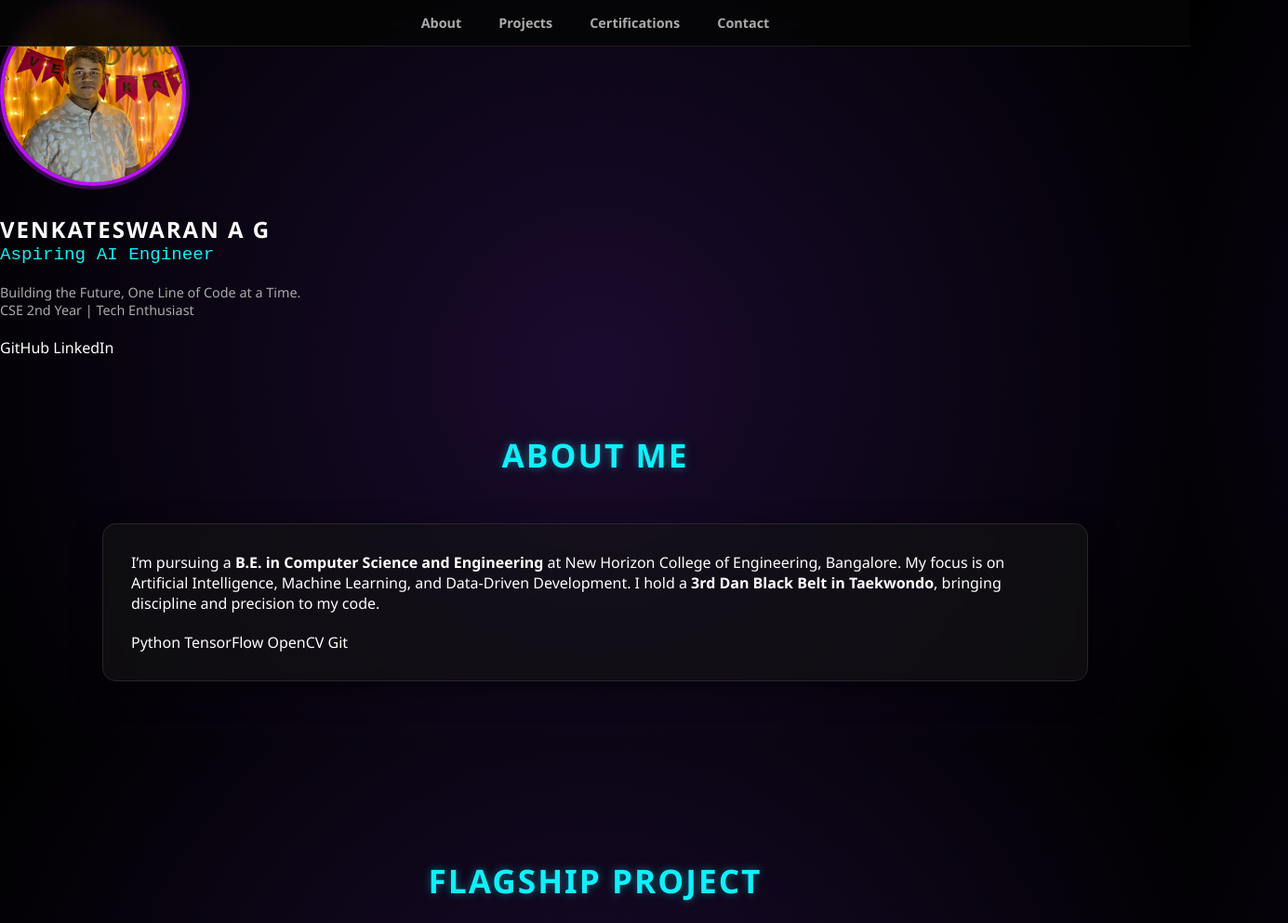
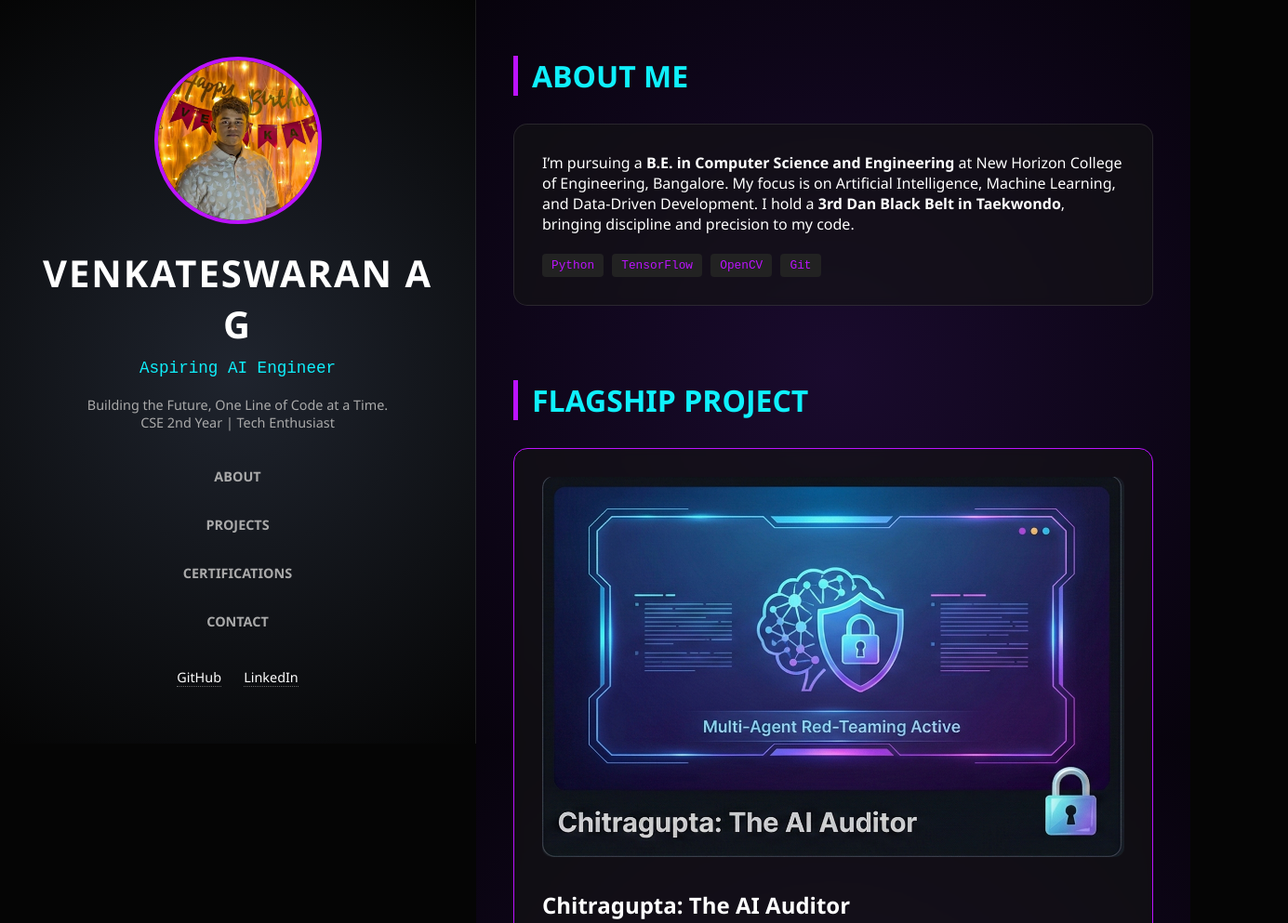
Before and after one commit to Venkateswaran-A-G/Portfolio, a plain HTML site: page index.html in a window 1280 px wide. Shown: the top 993 px of the page at 93% size, 1385 px wide, since content can reach past the window. Drawn offline with Linux system fonts and the light colour scheme.

Commit message:
Refactor CSS for layout and styling improvements

```diff
--- a/style.css
+++ b/style.css
@@ -17,80 +17,54 @@ body {
     background-color: var(--bg-dark);
     color: var(--text-main);
     font-family: var(--font-main);
-    overflow-x: hidden;
-    /* Subtle background gradient */
+    /* No body scroll hidden - let the page handle it */
+}
+
+/* --- 2. SPLIT LAYOUT STRUCTURE --- */
+.split-layout {
+    display: flex;
+    min-height: 100vh;
+}
+
+/* LEFT PANEL (FIXED) */
+.left-panel {
+    width: 40%;
+    height: 100vh;
+    position: sticky; /* This makes it fixed while right side scrolls */
+    top: 0;
+    background: radial-gradient(circle at center, #1f242e 0%, #050505 100%);
+    display: flex;
+    align-items: center;
+    justify-content: center;
+    border-right: 1px solid var(--glass-border);
+    padding: 40px;
+    z-index: 10;
+}
+
+.hero-content {
+    text-align: center;
+}
+
+/* RIGHT PANEL (SCROLLABLE) */
+.right-panel {
+    width: 60%;
+    background-color: var(--bg-dark);
+    padding: 60px 40px;
+    /* Optional: Subtle pattern for right side */
     background-image: radial-gradient(circle at 50% 50%, #1a0b2e 0%, #000000 100%);
     background-attachment: fixed;
 }
 
-h1, h2, h3 {
-    font-family: var(--font-main);
-    text-transform: uppercase;
-    letter-spacing: 2px;
-    color: #fff;
-}
-
-a { text-decoration: none; color: inherit; transition: 0.3s; }
-
-/* --- 2. LAYOUT & SECTIONS --- */
-section {
-    padding: 80px 20px;
-    max-width: 1100px;
-    margin: 0 auto;
-}
-
-/* Scroll Animation Classes */
-.reveal {
-    opacity: 0;
-    transform: translateY(30px);
-    transition: all 0.8s ease-out;
-}
-.reveal.active {
-    opacity: 1;
-    transform: translateY(0);
-}
-
-/* --- 3. NAVIGATION --- */
-nav {
-    position: fixed;
-    top: 0;
-    left: 0;
-    width: 100%;
-    background: rgba(5, 5, 5, 0.9);
-    border-bottom: 1px solid var(--glass-border);
-    padding: 15px;
-    display: flex;
-    justify-content: center;
-    z-index: 1000;
-    backdrop-filter: blur(10px);
-}
-nav a {
-    margin: 0 20px;
-    font-size: 0.9rem;
-    font-weight: bold;
-    color: var(--text-muted);
-}
-nav a:hover { color: var(--neon-cyan); }
-
-/* --- 4. HERO SECTION --- */
-.hero {
-    min-height: 100vh; /* Full screen height */
-    display: flex;
-    flex-direction: column;
-    justify-content: center;
-    align-items: center;
-    text-align: center;
-    padding-top: 60px;
-}
+/* --- 3. COMPONENTS --- */
 
 .profile-pic {
-    width: 200px;
-    height: 200px;
+    width: 180px;
+    height: 180px;
     border-radius: 50%;
     object-fit: cover;
     border: 4px solid var(--neon-purple);
-    box-shadow: 0 0 40px rgba(188, 19, 254, 0.3);
-    margin-bottom: 25px;
+    box-shadow: 0 0 30px rgba(188, 19, 254, 0.3);
+    margin-bottom: 20px;
     animation: pulse 3s infinite;
 }
 @keyframes pulse {
@@ -99,40 +73,75 @@ nav a:hover { color: var(--neon-cyan); }
     100% { box-shadow: 0 0 0 0 rgba(188, 19, 254, 0); }
 }
 
-.hero h1 { font-size: 3rem; margin-bottom: 10px; text-shadow: 0 0 10px rgba(255,255,255,0.3); }
-.hero-subtitle {
-    font-family: var(--font-code);
+h1 { font-size: 2.5rem; text-transform: uppercase; letter-spacing: 2px; margin-bottom: 10px; }
+.hero-subtitle { font-family: var(--font-code); color: var(--neon-cyan); font-size: 1.1rem; }
+
+/* SIDE NAV */
+.side-nav {
+    margin-top: 30px;
+    display: flex;
+    flex-direction: column;
+    gap: 15px;
+}
+.side-nav a {
+    color: var(--text-muted);
+    text-decoration: none;
+    font-weight: bold;
+    text-transform: uppercase;
+    font-size: 0.9rem;
+    padding: 8px 15px;
+    border: 1px solid transparent;
+    border-radius: 5px;
+    transition: 0.3s;
+}
+.side-nav a:hover {
     color: var(--neon-cyan);
-    font-size: 1.2rem;
-    margin-bottom: 20px;
+    border-color: var(--neon-cyan);
+    background: rgba(15, 240, 252, 0.05);
 }
 
-/* --- 5. CARDS (Glassmorphism) --- */
+.social-links { margin-top: 30px; }
+.social-links a { margin: 0 10px; color: #fff; font-size: 0.9rem; text-decoration: none; border-bottom: 1px dotted #666; }
+
+/* --- 4. RIGHT PANEL CONTENT --- */
+section { margin-bottom: 80px; }
+
+.section-title {
+    font-size: 2rem;
+    margin-bottom: 30px;
+    color: var(--neon-cyan);
+    text-transform: uppercase;
+    border-left: 5px solid var(--neon-purple);
+    padding-left: 15px;
+}
+
 .glass-card {
     background: var(--glass-bg);
     border: 1px solid var(--glass-border);
     border-radius: 15px;
     padding: 30px;
     backdrop-filter: blur(5px);
-    margin-bottom: 30px;
-    box-shadow: 0 10px 30px rgba(0,0,0,0.5);
 }
 
-.section-title {
-    text-align: center;
-    font-size: 2.2rem;
-    margin-bottom: 50px;
-    color: var(--neon-cyan);
-    text-shadow: 0 0 10px rgba(15, 240, 252, 0.4);
+.skill-tag {
+    display: inline-block;
+    background: #222;
+    color: var(--neon-purple);
+    padding: 5px 10px;
+    margin-right: 5px;
+    border-radius: 4px;
+    font-size: 0.8rem;
+    font-family: var(--font-code);
 }
 
-/* --- 6. MINI PROJECTS (GRID LAYOUT) --- */
+.project-img-large { width: 100%; border-radius: 10px; margin-bottom: 15px; }
+
+/* MINI GRID */
 .mini-grid {
     display: grid;
-    grid-template-columns: repeat(auto-fit, minmax(280px, 1fr)); /* Responsive Grid */
-    gap: 25px;
+    grid-template-columns: repeat(auto-fit, minmax(200px, 1fr));
+    gap: 20px;
 }
-
 .mini-card {
     background: #111;
     border: 1px solid #333;
@@ -140,51 +149,49 @@ nav a:hover { color: var(--neon-cyan); }
     overflow: hidden;
     transition: transform 0.3s;
 }
-.mini-card:hover {
-    transform: translateY(-5px);
-    border-color: var(--neon-cyan);
+.mini-card:hover { transform: translateY(-5px); border-color: var(--neon-cyan); }
+.mini-img { height: 120px; width: 100%; object-fit: cover; }
+.mini-content { padding: 15px; }
+.mini-desc { font-size: 0.8rem; color: #888; margin: 5px 0 10px 0; }
+.link-text { color: var(--neon-cyan); font-size: 0.8rem; text-decoration: none; font-weight: bold; }
+
+/* CERT ITEMS */
+.cert-item {
+    background: rgba(255,255,255,0.05);
+    padding: 15px;
+    margin-bottom: 10px;
+    border-radius: 5px;
+    border-left: 3px solid var(--neon-cyan);
 }
-.mini-img {
-    height: 160px;
-    width: 100%;
-    background: #222;
-    object-fit: cover;
-}
-.mini-content { padding: 20px; }
-.mini-desc { color: #888; font-size: 0.9rem; margin: 10px 0; }
-.link-text { color: var(--neon-cyan); font-weight: bold; font-size: 0.9rem; }
+.cert-title { font-weight: bold; color: #fff; }
+.cert-meta { font-size: 0.85rem; color: #aaa; }
 
-/* --- 7. CERTIFICATIONS --- */
-.cert-item {
-    display: flex;
-    justify-content: space-between;
-    align-items: center;
-    background: linear-gradient(90deg, #111 0%, #1a1a1a 100%);
-    border-left: 4px solid var(--neon-purple);
-    padding: 20px;
-    margin-bottom: 15px;
-    border-radius: 0 8px 8px 0;
-}
-.cert-title { font-weight: bold; font-size: 1.1rem; color: #fff; }
-.cert-meta { color: #888; font-size: 0.9rem; margin-top: 5px; }
-.cert-score { color: var(--neon-cyan); font-family: var(--font-code); font-weight: bold; }
-
-/* --- 8. BUTTONS & FOOTER --- */
 .btn {
     display: inline-block;
-    padding: 10px 25px;
-    border: 1px solid var(--neon-purple);
-    color: var(--neon-purple);
+    padding: 10px 20px;
+    background: var(--neon-purple);
+    color: #fff;
+    text-decoration: none;
     border-radius: 5px;
     font-weight: bold;
-    margin-top: 15px;
+    font-size: 0.9rem;
 }
-.btn:hover { background: var(--neon-purple); color: #fff; box-shadow: 0 0 15px var(--neon-purple); }
 
-footer {
-    text-align: center;
-    padding: 50px;
-    border-top: 1px solid #222;
-    color: #666;
+/* --- 5. RESPONSIVE (STACK ON MOBILE) --- */
+@media (max-width: 900px) {
+    .split-layout { flex-direction: column; }
+    .left-panel {
+        width: 100%;
+        height: auto;
+        position: relative; /* Unstick it on mobile */
+        padding: 60px 20px;
+    }
+    .right-panel {
+        width: 100%;
+        padding: 40px 20px;
+    }
 }
-footer a { margin: 0 10px; color: #fff; }
+
+/* ANIMATION CLASS */
+.reveal { opacity: 0; transform: translateY(30px); transition: all 0.8s ease-out; }
+.reveal.active { opacity: 1; transform: translateY(0); }
```
